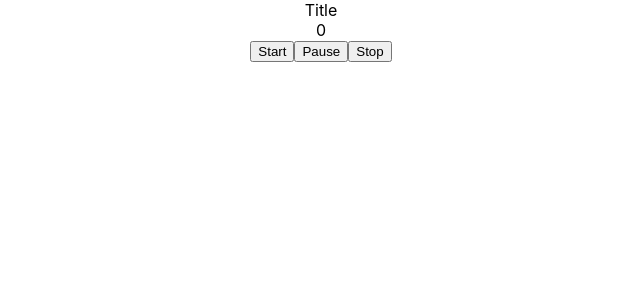
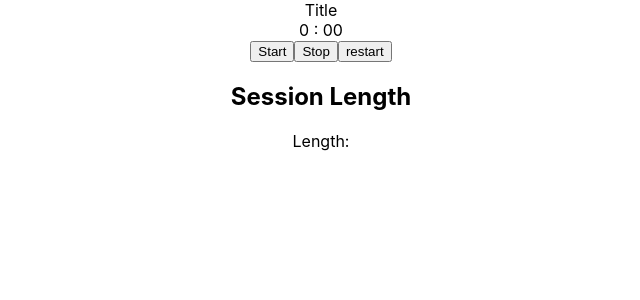
Before and after one commit to JarrodKane/pomodoro, a React (Create React App) app: page / in a window 1280 px wide. Shown: the top 300 px of the page, without its empty margins (319-959 px from the left). Built offline with nearby package versions, Linux system fonts and the light colour scheme.

Commit message:
Added in TimeDisplay to display time to user in mins and seconds

```diff
--- a/package.json
+++ b/package.json
@@ -6,6 +6,7 @@
     "@testing-library/jest-dom": "^5.11.5",
     "@testing-library/react": "^11.1.0",
     "@testing-library/user-event": "^12.1.10",
+    "moment": "^2.29.1",
     "react": "^17.0.1",
     "react-dom": "^17.0.1",
     "react-scripts": "4.0.0",
--- a/src/components/Pomodoro.js
+++ b/src/components/Pomodoro.js
@@ -2,6 +2,7 @@ import React, { useState, useEffect } from "react";
 //import styled from "styled-components";
 
 import useInterval from "../hooks/useIneterval";
+import TimeDisplay from "./TimeDisplay";
 
 export default function Pomodoro() {
   const [timerRunning, setTimerRunning] = useState(false);
@@ -11,32 +12,45 @@ export default function Pomodoro() {
     break: 5,
   });
 
+  let session = 25;
+
   useInterval(() => {
     // Your custom logic here
-    setCount(count + 1);
+    setCount(count - 1);
   }, timerRunning);
 
   //Starts the timer running
   const handleStart = () => {
     setTimerRunning(true);
+    setCount(changeToSecs(session));
   };
 
   const handleStop = () => {
     setTimerRunning(false);
   };
 
-  //TODO - Need to make a setTime, so that this gets passed into state, and
-  //then gets passed into CalculateTimeLeft
+  const handleRestart = () => {
+    setCount(changeToSecs(session));
+    setTimerRunning(true);
+  };
 
   return (
     <div>
       <div>Title</div>
-      <div>{count}</div>
+      <div>
+        <TimeDisplay time={count} />
+      </div>
       <div>
         <button onClick={handleStart}>Start</button>
-        <button>Pause</button>
         <button onClick={handleStop}> Stop</button>
+        <button onClick={handleRestart}> restart</button>
+      </div>
+      <div>
+        <h2>Session Length</h2>
+        <p>Length:</p>
       </div>
     </div>
   );
 }
+
+const changeToSecs = (secs) => secs * 60;
--- /dev/null
+++ b/src/components/TimeDisplay.js
@@ -0,0 +1,17 @@
+import React from "react";
+
+export default function TimeDisplay({ time }) {
+  let mins = Math.floor(time / 60);
+  let secs = time - mins * 60;
+
+  // This adds on the leading 0 to seconds if it's less than 10
+  if (secs < 10) {
+    secs = "0" + secs;
+  }
+
+  return (
+    <div>
+      {mins} : {secs}
+    </div>
+  );
+}
--- /dev/null
+++ b/src/helpers/timeChange.js
@@ -0,0 +1,2 @@
+// this changes the time from seconds to minutes
+const timeChange = (secs) => secs / 60;
```
Also changed, not shown: 1 other file (tests, documents, lock files or other folders).
